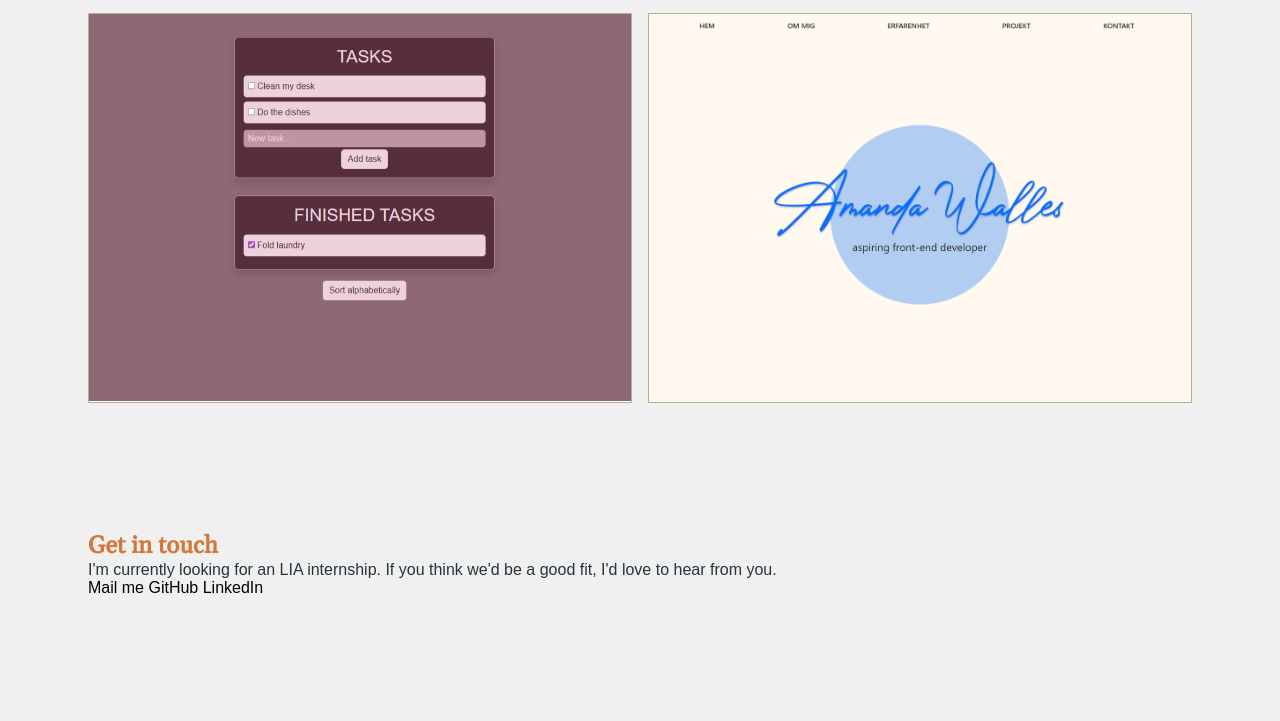
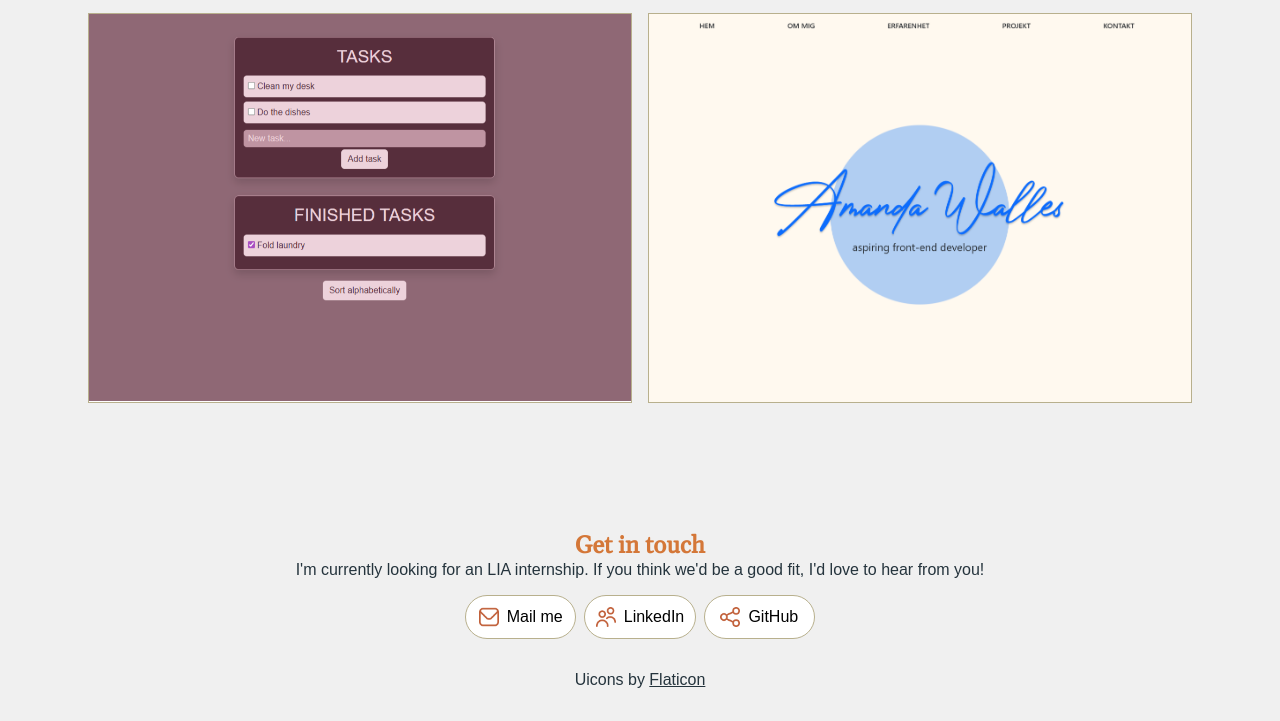
Before and after one commit to amwa00/Portfolio, a website built with Vite: page index.html in a window 1280 px wide. Shown: the part 2736-3457 px from the top of the page. Before the commit the page ends 3333 px from the top, so only its background shows below. Built offline with nearby package versions, Linux system fonts and the light colour scheme.

Commit message:
finished get in touch section

```diff
--- a/index.html
+++ b/index.html
@@ -354,12 +354,22 @@
       <h2 class="contact__heading">Get in touch</h2>
       <p class="contact__text">I'm currently looking for an LIA internship. If you think we'd be a good fit,
         I'd love to
-        hear from you.</p>
+        hear from you!</p>
       <div class="contact__links">
-        <a href="mailto:wallesamanda@gmail.com" class="contact__email">Mail me</a>
-        <a href="#" class="contact__github">GitHub</a>
-        <a href="#" class="contact__linkedin">LinkedIn</a>
+        <a href="mailto:wallesamanda@gmail.com" class="link">
+          <img src="/icons/envelope.png" alt="Envelope icon">
+          Mail me
+        </a>
+        <a href="#" class="link">
+          <img src="/icons/users.png" alt="Icon displaying 2 people">
+          LinkedIn
+        </a>
+        <a href="#" class="link">
+          <img src="/icons/share.png" alt="Share icon">
+          GitHub
+        </a>
       </div>
+      <p class="icon-attribution">Uicons by <a href="https://www.flaticon.com/uicons" class="icon-link">Flaticon</a></p>
     </section>
   </main>
 
--- a/src/scss/base/_globals.scss
+++ b/src/scss/base/_globals.scss
@@ -51,7 +51,7 @@ p {
 }
 
 section {
-  margin: $m-md $m-sm;
+  margin: $m-md $m-md;
   @include media-up(medium) {
     margin: $m-lg $m-lg 0;
   }
--- a/src/scss/base/_variables.scss
+++ b/src/scss/base/_variables.scss
@@ -1,8 +1,4 @@
-// colors
-/* $background: #f5f0e8; */
-/* $text-color: #2c2520; */
-/* $accent: #c1603a; */
-/* $muted: #9a8f87; */
+/* Colors */
 
 // backgrounds
 $bg-primary: #f0f0f0;
@@ -17,8 +13,10 @@ $text-primary: #25343d;
 $text-muted: #60788a;
 $text-secondary: #8a8365;
 
-// Muted/dividers
+// muted/dividers
 $muted: #b8b08d;
+
+/* Sizings */
 
 // paddings
 $p-xs: 0.5rem;
@@ -41,24 +39,28 @@ $s-md: 1.5rem;
 $s-lg: 2rem;
 $s-xl: 6rem;
 
+/* Text styling */
+
 // font sizes
 $fs-sm-text: 0.875rem; //14px
 $fs-text: 1rem; // 16px
 $fs-link: 1.25rem; // 20px
 $fs-subheading: 1.5rem; // 24px
 $fs-subheading-2: 1.25rem; // 20px
+
 // fonts
 $font-heading: "Gelasio", serif;
 $font-body: "Nunito", sans-serif;
 
-// breakpoints
+/* Breakpoints */
 $bp-sm: 23.4375rem; // 375px - phones
 $bp-md: 48rem; // 768px - tablets
 $bp-lg: 64rem; // 1024px - desktops
 
-// shadows
+/* Shadows */
 $shadow: 0 2px 2px $muted;
+$project-shadow: 0 2px 4px #00000054;
 
-// border styling
+/* Border styling */
 $border: solid $muted 1px;
 $br-rounded: 999px;
--- a/src/scss/sections/_contact.scss
+++ b/src/scss/sections/_contact.scss
@@ -0,0 +1,59 @@
+@use "../base/variables" as *;
+@use "../base/mixins" as *;
+
+.contact {
+  @include flex-col-center;
+
+  &__text {
+    margin-bottom: $m-sm;
+  }
+
+  &__links {
+    display: flex;
+    flex-direction: column;
+    gap: $s-xs;
+
+    max-width: 350px;
+    width: 100%;
+
+    @include media-up(medium) {
+      flex-direction: row;
+    }
+
+    .link {
+      flex: 1;
+
+      display: flex;
+      justify-content: center;
+      align-items: center;
+      gap: $s-xs;
+
+      background-color: $bg-secondary;
+      padding: 0.7rem 0;
+
+      border-radius: $br-rounded;
+      border: $border;
+
+      img {
+        max-width: 100%;
+        width: 20px;
+      }
+
+      &:hover {
+        transform: scale(1.05);
+      }
+    }
+  }
+
+  .icon-attribution {
+    margin: $m-md 0;
+  }
+}
+
+.icon-link {
+  text-decoration: underline;
+
+  &:hover {
+    color: $text-secondary;
+  }
+}
--- a/src/scss/sections/_projects.scss
+++ b/src/scss/sections/_projects.scss
@@ -24,6 +24,11 @@
     margin: 0;
     padding: 0;
     border-radius: 0;
+  }
+
+  &:hover {
+    transform: scale(1.025);
+    box-shadow: $project-shadow;
   }
 
   &__link {
--- a/src/scss/sections/_skills.scss
+++ b/src/scss/sections/_skills.scss
@@ -25,6 +25,10 @@
 
     @include media-up("medium") {
       width: 7rem;
+    }
+
+    &:hover {
+      transform: translateY(-0.2rem);
     }
 
     p {
```
